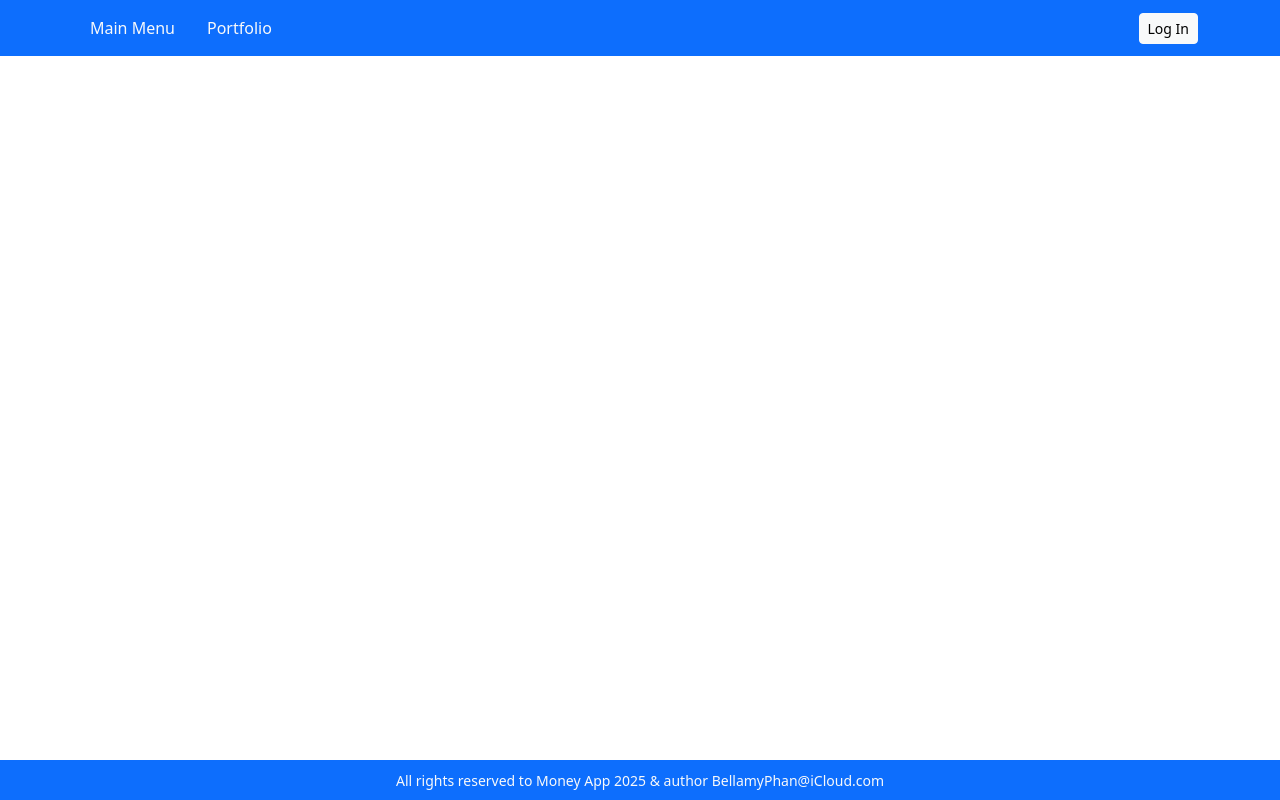
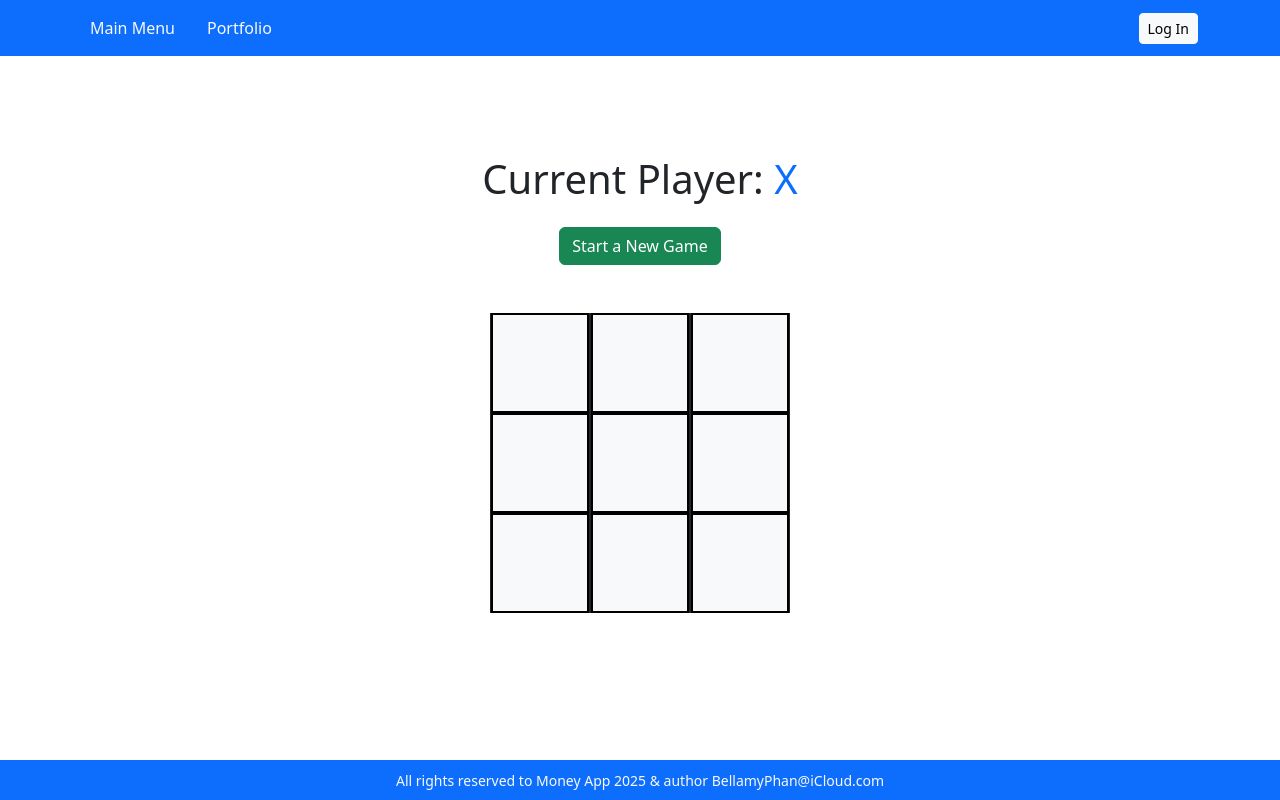
Before and after one commit to bellamyphan/bellamy-web-app, an Angular app in the folder angular-frontend/: page /tic-tac-toe in a window 1280 px wide. Before the commit this address led to /. Built offline with nearby package versions, Linux system fonts and the light colour scheme.

Commit message:
frontend: add tic tac toe gaming components

```diff
--- a/angular-frontend/src/app/app-routing.module.ts
+++ b/angular-frontend/src/app/app-routing.module.ts
@@ -6,6 +6,7 @@ import { UserRegistrationComponent } from './component/user-registration/user-re
 import { UserLoginComponent } from './component/user-login/user-login.component';
 import { TransactionListComponent } from './component/transaction-list/transaction-list.component';
 import { TransactionCreateComponent } from './component/transaction-create/transaction-create.component';
+import { BoardComponent } from './component/board/board.component';
 
 const routes: Routes = [
   { path: '', redirectTo: '/main-menu', pathMatch: 'full' },
@@ -13,7 +14,8 @@ const routes: Routes = [
   { path: 'user-login', component: UserLoginComponent },
   { path: 'user-registration', component: UserRegistrationComponent },
   { path: 'money-transactions', component: TransactionListComponent, canActivate: [authGuard] },
-  { path: 'money-transactions/create', component: TransactionCreateComponent, canActivate: [authGuard] }
+  { path: 'money-transactions/create', component: TransactionCreateComponent, canActivate: [authGuard] },
+  { path: 'tic-tac-toe', component: BoardComponent }
 ];
 
 @NgModule({
--- a/angular-frontend/src/app/component/board/board.component.css
+++ b/angular-frontend/src/app/component/board/board.component.css
@@ -0,0 +1,11 @@
+main {
+    display: grid;
+    grid-template-columns: 200px 200px 200px;
+    grid-gap: 0px;
+}
+
+app-square {
+    width: 200px;
+    height: 200px;
+    border: 1px solid gray;
+}
--- a/angular-frontend/src/app/component/board/board.component.html
+++ b/angular-frontend/src/app/component/board/board.component.html
@@ -1 +1,18 @@
-<p>board works!</p>
+<div class="container text-center mt-4">
+  <h1 class="mb-4">Current Player: <span class="text-primary">{{ player }}</span></h1>
+
+  <button class="btn btn-success mb-4" (click)="newGame()">Start a New Game</button>
+
+  <h2 *ngIf="winner" class="text-danger">
+    Player {{ winner }} wins!
+  </h2>
+
+  <main class="d-flex flex-wrap justify-content-center mt-4" style="max-width: 300px; margin: 0 auto;">
+    <app-square *ngFor="let square of squares; let i = index"
+        [value]="square"
+        (click)="makeMove(i)"
+        class="border border-dark d-flex align-items-center justify-content-center"
+        style="width: 100px; height: 100px; font-size: 2rem;">
+    </app-square>
+  </main>
+</div>
--- a/angular-frontend/src/app/component/board/board.component.ts
+++ b/angular-frontend/src/app/component/board/board.component.ts
@@ -4,8 +4,56 @@ import { Component } from '@angular/core';
   selector: 'app-board',
   standalone: false,
   templateUrl: './board.component.html',
-  styleUrl: './board.component.css'
+  styleUrls: ['./board.component.css']  // Fix: Use styleUrls instead of styleUrl for consistency
 })
 export class BoardComponent {
 
+  squares!: any[];  // Declare an array for the squares
+  xIsNext!: boolean;  // Boolean flag to track whether it's X's turn or O's
+  winner!: string | null;  // Track the winner, null if no winner yet
+
+  constructor() {
+    this.newGame();  // Initialize the game
+  }
+
+  newGame() {
+    this.squares = Array(9).fill(null);  // Initialize squares to an array of 9 null values
+    this.xIsNext = true;  // X starts the game
+    this.winner = null;  // No winner initially
+  }
+
+  get player() {
+    return this.xIsNext ? 'X' : 'O';  // Return the current player (X or O)
+  }
+
+  makeMove(index: number) {
+    if (!this.squares[index] && !this.winner) {  // Only allow a move if the square is empty and there's no winner
+      this.squares.splice(index, 1, this.player);  // Update the square with the current player's symbol
+      this.xIsNext = !this.xIsNext;  // Switch turns
+    }
+    this.winner = this.calculateWinner();  // Check if there's a winner
+  }
+
+  calculateWinner() {
+    const lines = [
+      [0, 1, 2],
+      [3, 4, 5],
+      [6, 7, 8],
+      [0, 3, 6],
+      [1, 4, 7],
+      [2, 5, 8],
+      [0, 4, 8],
+      [2, 4, 6]
+    ];
+
+    // Check each line for a winner
+    for (let i = 0; i < lines.length; i++) {
+      const [a, b, c] = lines[i];
+      if (this.squares[a] && this.squares[a] === this.squares[b] && this.squares[a] === this.squares[c]) {
+        return this.squares[a];  // Return the winner symbol (X or O)
+      }
+    }
+    return null;  // Return null if no winner yet
+  }
+
 }
--- a/angular-frontend/src/app/component/main-menu/main-menu.component.html
+++ b/angular-frontend/src/app/component/main-menu/main-menu.component.html
@@ -3,7 +3,7 @@
 <div class="d-flex flex-column align-items-center gap-3 mt-4">
   <button class="btn btn-primary" (click)="userRegistration()">Register an Account</button>
   <button class="btn btn-success" (click)="moneyApp()">Money App</button>
-  <button class="btn btn-warning">Tick Tac Toe</button>
+  <button class="btn btn-warning" (click)="tickTacToe()">Tick Tac Toe</button>
   <button class="btn btn-info">Download Resume</button>
   <button class="btn btn-danger" (click)="sendEmail()">Email Me</button>
 </div>
--- a/angular-frontend/src/app/component/main-menu/main-menu.component.ts
+++ b/angular-frontend/src/app/component/main-menu/main-menu.component.ts
@@ -18,6 +18,11 @@ export class MainMenuComponent {
     window.location.href = '/money-transactions';
   }
 
+  tickTacToe() {
+    // Navigate to the tic tac toe game
+    window.location.href = '/tic-tac-toe';
+  }
+
   sendEmail(): void {
     const subject = 'Hello Bellamy from the Bellamy Web App';
     const body = 'I hope you are doing well. This is a test email from the Bellamy Web App.';
--- a/angular-frontend/src/app/component/square/square.component.css
+++ b/angular-frontend/src/app/component/square/square.component.css
@@ -0,0 +1,20 @@
+.square {
+  width: 100px;
+  height: 100px;
+  border: 2px solid #000;
+  font-size: 2rem;
+  font-weight: bold;
+  text-transform: uppercase;
+  cursor: pointer;
+  background-color: #f8f9fa; /* Light gray background */
+  transition: background-color 0.3s ease, transform 0.2s ease;
+}
+
+.square:hover {
+  background-color: #e9ecef; /* Slightly darker gray on hover */
+  transform: scale(1.05); /* Slight zoom effect */
+}
+
+.square:active {
+  background-color: #dee2e6; /* Even darker gray when clicked */
+}
--- a/angular-frontend/src/app/component/square/square.component.html
+++ b/angular-frontend/src/app/component/square/square.component.html
@@ -1 +1,3 @@
-<p>square works!</p>
+<div class="square d-flex align-items-center justify-content-center">
+  {{ value }}
+</div>
--- a/angular-frontend/src/app/component/square/square.component.ts
+++ b/angular-frontend/src/app/component/square/square.component.ts
@@ -1,4 +1,4 @@
-import { Component } from '@angular/core';
+import { Component, Input } from '@angular/core';
 
 @Component({
   selector: 'app-square',
@@ -8,4 +8,6 @@ import { Component } from '@angular/core';
 })
 export class SquareComponent {
 
+  @Input() value!: 'X' | 'O';
+
 }
```
